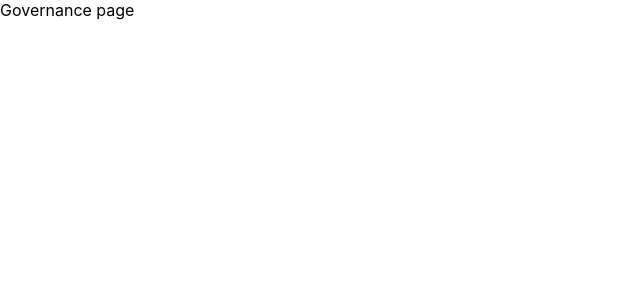
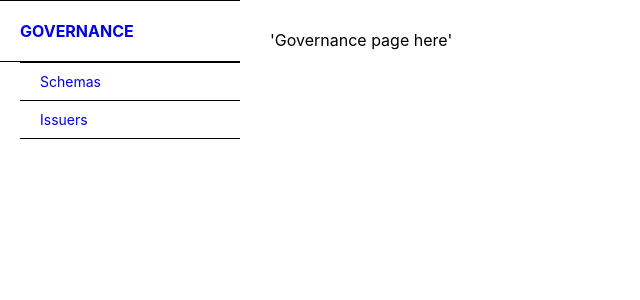
Before and after one commit to Indicio-tech/governance-editor, a React (Create React App) app: page /governance in a window 1280 px wide. Shown: the top 300 px of the page, without its empty margins (0-640 px from the left). Built offline with nearby package versions, Linux system fonts and the light colour scheme.

Commit message:
adding base components for UI structure + downgrading router to v5
Signed-off-by: Eldersonar <slavaecu@gmail.com>

```diff
--- a/package.json
+++ b/package.json
@@ -9,6 +9,7 @@
     "react": "^18.2.0",
     "react-dom": "^18.2.0",
     "react-redux": "^8.0.4",
+    "react-router-dom": "^5.1.2",
     "react-scripts": "5.0.1",
     "redux": "^4.2.0",
     "redux-devtools-extension": "^2.13.9",
--- a/src/App.js
+++ b/src/App.js
@@ -1,27 +1,50 @@
-import logo from "./logo.svg";
+import {
+  BrowserRouter as Router,
+  Switch,
+  Route,
+  Redirect,
+} from "react-router-dom";
+import AppHeader from "./UI/AppHeader";
+import styled from "styled-components";
+
+import Governance from "./UI/Governance";
+
 import "./App.css";
 
+const Frame = styled.div`
+  display: flex;
+  flex-direction: row;
+  flex-wrap: nowrap;
+`;
+const Main = styled.main`
+  flex: 9;
+  padding: 30px;
+`;
+
 function App() {
-  // return (
-  //   <div className="App">
-  //     <header className="App-header">
-  //       <img src={logo} className="App-logo" alt="logo" />
-  //       <p>
-  //         Edit <code>src/App.js</code> and save to reload.
-  //       </p>
-  //       <a
-  //         className="App-link"
-  //         href="https://reactjs.org"
-  //         target="_blank"
-  //         rel="noopener noreferrer"
-  //       >
-  //         Learn React
-  //       </a>
-  //     </header>
-  //   </div>
-  // );
-
-  return "Governance page";
+  console.log("App rendered");
+  return (
+    <Router>
+      <Switch>
+        <Route
+          path="/governance"
+          exact
+          render={({ match, history }) => {
+            return (
+              <Frame id="app-frame">
+                <AppHeader match={match} history={history} />
+                <Main>
+                  <Governance />
+                </Main>
+              </Frame>
+            );
+          }}
+        />
+        {/* Redirect to root if no route match is found */}
+        <Route render={() => <Redirect to="/governance" />} />
+      </Switch>
+    </Router>
+  );
 }
 
 export default App;
--- /dev/null
+++ b/src/UI/AppHeader.js
@@ -0,0 +1,29 @@
+import React from "react";
+import styled from "styled-components";
+
+import AppMenu from "./AppMenu.js";
+// import PoweredByImage from "../assets/powered-by.png";
+
+// import { PoweredHolder, PoweredBy } from "./CommonStylesForms";
+
+const Header = styled.header`
+  flex: 3;
+  min-width: 240px;
+  max-width: 240px;
+  min-height: 100vh;
+  background: ${(props) => props.theme.background_primary};
+  position: relative;
+`;
+
+function AppHeader(props) {
+  return (
+    <Header id="app-header">
+      <AppMenu match={props.match} />
+      {/* <PoweredHolder>
+        <PoweredBy src={PoweredByImage} alt="Powered By Indicio" />
+      </PoweredHolder> */}
+    </Header>
+  );
+}
+
+export default AppHeader;
--- /dev/null
+++ b/src/UI/AppMenu.js
@@ -0,0 +1,101 @@
+import React from "react";
+import { NavLink } from "react-router-dom";
+import styled from "styled-components";
+
+const List = styled.ul`
+  margin: 0;
+  padding: 0;
+  list-style: none;
+  & ul {
+    // display: none;
+    position: relative;
+    padding: 0 0 0 20px;
+  }
+`;
+const Item = styled.li`
+  border-bottom: 1px solid ${(props) => props.theme.border};
+  &:first-child {
+    border-top: 1px solid ${(props) => props.theme.border};
+  }
+  & li,
+  & li:first-child {
+    border: none;
+  }
+  & a.active {
+    border-right: 3px solid ${(props) => props.theme.primary_color};
+    background: ${(props) => props.theme.text_light};
+    color: ${(props) => props.theme.primary_color};
+  }
+  &.active ul {
+    display: block;
+  }
+`;
+const StyledLink = styled(NavLink)`
+  display: block;
+  padding: 20px 0 20px 20px;
+  font-size: 16px;
+  font-weight: bold;
+  text-decoration: none;
+  text-transform: uppercase;
+  color: ${(props) => props.theme.text_color};
+  &:hover,
+  &.active {
+    text-decoration: underline;
+    color: ${(props) => props.theme.secondary_color};
+    border-right: 3px solid ${(props) => props.theme.secondary_color};
+    background: ${(props) => props.theme.background_secondary};
+  }
+`;
+const StyledSubLink = styled(NavLink)`
+  display: block;
+  padding: 10px 0 10px 20px;
+  font-size: 14px;
+  text-decoration: none;
+  color: ${(props) => props.theme.text_color};
+  &:hover,
+  &.active {
+    text-decoration: underline;
+    color: ${(props) => props.theme.primary_color};
+    background: none;
+  }
+`;
+function AppMenu(props) {
+  let pathMatch = "";
+  if (props.match.path !== undefined) {
+    pathMatch = props.match.path;
+  }
+  //   if (localUser) {
+  return (
+    <nav id="app-menu">
+      <List>
+        <Item className={pathMatch === "/governance" ? "active" : undefined}>
+          <StyledLink exact to="/admin/governance">
+            Governance
+          </StyledLink>
+        </Item>
+        <List>
+          <Item
+            className={
+              pathMatch === "/governance/schemas" ? "active" : undefined
+            }
+          >
+            <StyledSubLink exact to="/admin/governance/schemas">
+              Schemas
+            </StyledSubLink>
+          </Item>
+          <Item
+            className={
+              pathMatch === "/governance/issuers" ? "active" : undefined
+            }
+          >
+            <StyledSubLink exact to="/admin/governance/issuers">
+              Issuers
+            </StyledSubLink>
+          </Item>
+        </List>
+      </List>
+    </nav>
+  );
+  //   } else return null;
+}
+export default AppMenu;
--- /dev/null
+++ b/src/UI/CommonStylesForms.js
@@ -0,0 +1,272 @@
+import Popup from "reactjs-popup";
+import styled from "styled-components";
+// Form styles
+export const StyledPopup = styled(Popup)`
+  &-overlay {
+    background: rgba(0, 0, 0, 0.5);
+  }
+`;
+
+export const InputBox = styled.div`
+  margin: 10px;
+  display: flex;
+  justify-content: center;
+`;
+
+export const Modal = styled.div`
+  overflow: auto;
+  margin: auto;
+  padding: 5px;
+  max-height: 90vh;
+  width: 500px;
+  font-size: 12px;
+  border: 1px solid #d7d7d7;
+  background: ${(props) => props.theme.background_primary};
+`;
+
+export const LargeModal = styled.div`
+  overflow: auto;
+  margin: auto;
+  padding: 5px;
+  max-height: 140vh;
+  width: 1100px;
+  font-size: 12px;
+  border: 1px solid #d7d7d7;
+  background: ${(props) => props.theme.background_primary};
+`;
+
+export const ModalHeader = styled.div`
+  width: 100%;
+  border-bottom: 1px solid gray;
+  font-size: 1.8em;
+  text-align: center;
+  padding: 5px;
+`;
+
+export const ModalContentWrapper = styled.div`
+  overflow: hidden;
+  height: auto;
+  width: 100%;
+`;
+
+export const CloseBtn = styled.button`
+  cursor: pointer;
+  outline: inherit;
+  position: absolute;
+  display: block;
+  padding: 2px 5px;
+  line-height: 20px;
+  right: -10px;
+  top: -10px;
+  font-size: 24px;
+  background: ${(props) => props.theme.negative_color};
+  border-radius: 18px;
+  border: 1px solid ${(props) => props.theme.negative_color};
+  &:focus {
+    box-shadow: 0 0 1pt 1pt #000;
+  }
+`;
+
+export const Actions = styled.div`
+  width: 100%;
+  display: flex;
+  justify-content: space-around;
+  padding: 10px 5px;
+  margin: auto;
+  text-align: center;
+`;
+
+export const CancelBtn = styled.button`
+  border: none;
+  color: ${(props) => props.theme.text_light};
+  background: ${(props) => props.theme.negative_color};
+  padding: 5px;
+  box-shadow: 3px 3px 3px rgba(0, 0, 0, 0.3);
+  padding: 10px;
+  width: 25%;
+  font-size: 1.3em;
+`;
+
+export const SubmitBtnModal = styled.button`
+  border: none;
+  color: ${(props) => props.theme.text_light};
+  background: ${(props) => props.theme.primary_color};
+  padding: 5px;
+  box-shadow: ${(props) => props.theme.drop_shadow};
+  padding: 10px;
+  width: 25%;
+  font-size: 1.3em;
+
+  :disabled {
+    background: ${(props) => props.theme.neutral_color};
+  }
+`;
+
+export const Button = styled.button`
+  padding: 10px 20px;
+  color: ${(props) => props.theme.text_light};
+  border: none;
+  box-shadow: ${(props) => props.theme.drop_shadow};
+  background: ${(props) => props.theme.primary_color};
+  :hover {
+    cursor: pointer;
+  }
+  :disabled {
+    cursor: default;
+    background: #aaa;
+  }
+`;
+
+export const ModalLabel = styled.label`
+  color: ${(props) => props.theme.text_color};
+  font-size: 1.5em;
+  width: 30%;
+  margin-right: 10px;
+`;
+
+export const InputFieldModal = styled.input`
+  color: ${(props) => props.theme.text_color};
+  font-size: 1.5em;
+  height: 30px;
+  width: 50%;
+  }
+`;
+
+export const Select = styled.select`
+  color: ${(props) => props.theme.text_color};
+  font-size: 1.5em;
+  width: 50%;
+`;
+
+export const CheckboxHolder = styled.div`
+  color: ${(props) => props.theme.text_color};
+  font-size 1.5em;
+  width: 50%;
+`;
+
+export const Checkbox = styled.input``;
+
+export const TextWrapper = styled.div`
+  text-align: center;
+`;
+
+export const TextArea = styled.textarea`
+  color: ${(props) => props.theme.text_color};
+  font-size: 1.5em;
+  height: 30px;
+  width: 50%;
+`;
+
+export const ModalContent = styled.div`
+  height: 99%;
+  width: 100%;
+  padding: 10px 5px;
+  overflow-y: auto;
+`;
+
+export const QRModalContent = styled.div`
+  width: 100%;
+  padding: 10px 5px;
+`;
+export const QRHolder = styled.div`
+  height: 300px;
+`;
+
+// Full-screen forms
+export const FormContainer = styled.div`
+  margin: auto;
+  padding: 0 0 20px 0;
+  min-width: 400px;
+  width: 75%;
+  text-align: center;
+  background: ${(props) => props.theme.background_primary};
+`;
+export const SubmitBtn = styled.button`
+  margin: auto;
+  margin-top: 15px;
+  padding: 10px 20px;
+  font-size: 1.3em;
+  text-transform: uppercase;
+  color: ${(props) => props.theme.text_light};
+  border: none;
+  box-shadow: ${(props) => props.theme.drop_shadow};
+  background: ${(props) => props.theme.primary_color};
+  :hover {
+    cursor: pointer;
+  }
+`;
+
+export const LogoHolder = styled.div`
+  padding: 20px 0 10px 0;
+  width: 100%;
+`;
+export const Logo = styled.img`
+  display: block;
+  max-width: 150px;
+  max-height: 100%;
+  margin: auto;
+`;
+export const PoweredBy = styled.img`
+  display: block;
+  max-width: 125px;
+  max-height: 100%;
+  margin: auto;
+`;
+export const PoweredHolder = styled.div`
+  padding: 10px 0 10px 0;
+  width: 100%;
+  position: absolute;
+  bottom: 5px;
+`;
+export const PoweredBox = styled.div`
+  padding: 10px 0 10px 0;
+  width: 100%;
+  margin-top: 5px;
+`;
+
+export const Form = styled.form`
+  display: flex;
+  flex-direction: column;
+  margin-bottom: 20px;
+`;
+export const Label = styled.label`
+  margin-right: 10px;
+  width: 30%;
+  font-size: 1.5em;
+  line-height: 1.7em;
+  text-align: right;
+  color: ${(props) => props.theme.text_color};
+`;
+export const InputField = styled.input`
+  margin: auto 12px auto 12px;
+  width: 50%;
+  height: 1.7em;
+  font-size: 1.5em;
+  color: ${(props) => props.theme.text_color};
+`;
+export const TextItem = styled.span`
+  color: ${(props) => props.theme.text_color};
+  font-size: 1.5em;
+  margin-left: 8px;
+  height: 30px;
+  width: 50%;
+`;
+export const ActionButton = styled.span`
+  position: fixed;
+  bottom: 10px;
+  right: 10px;
+  display: block;
+  height: 64px;
+  width: 64px;
+  font-size: 32px;
+  font-weight: bold;
+  text-align: center;
+  line-height: 64px;
+  color: ${(props) => props.theme.text_light};
+  border-radius: 32px;
+  box-shadow: ${(props) => props.theme.drop_shadow};
+  background: ${(props) => props.theme.primary_color};
+  :hover {
+    cursor: pointer;
+  }
+`;
--- /dev/null
+++ b/src/UI/Governance.js
@@ -0,0 +1,7 @@
+import React from "react";
+
+function Governance(props) {
+  return <>'Governance page here'</>;
+}
+
+export default Governance;
```
Also changed, not shown: 1 other file (tests, documents, lock files or other folders).
